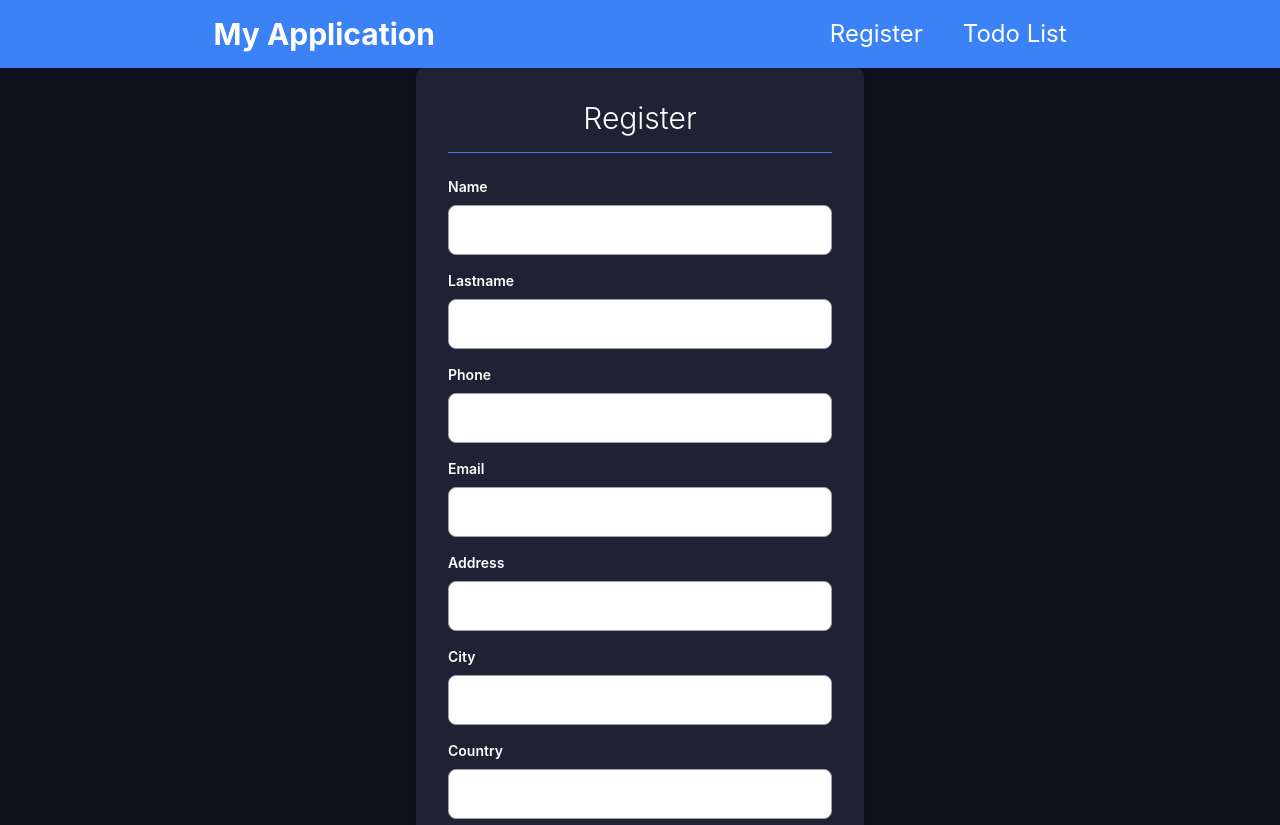
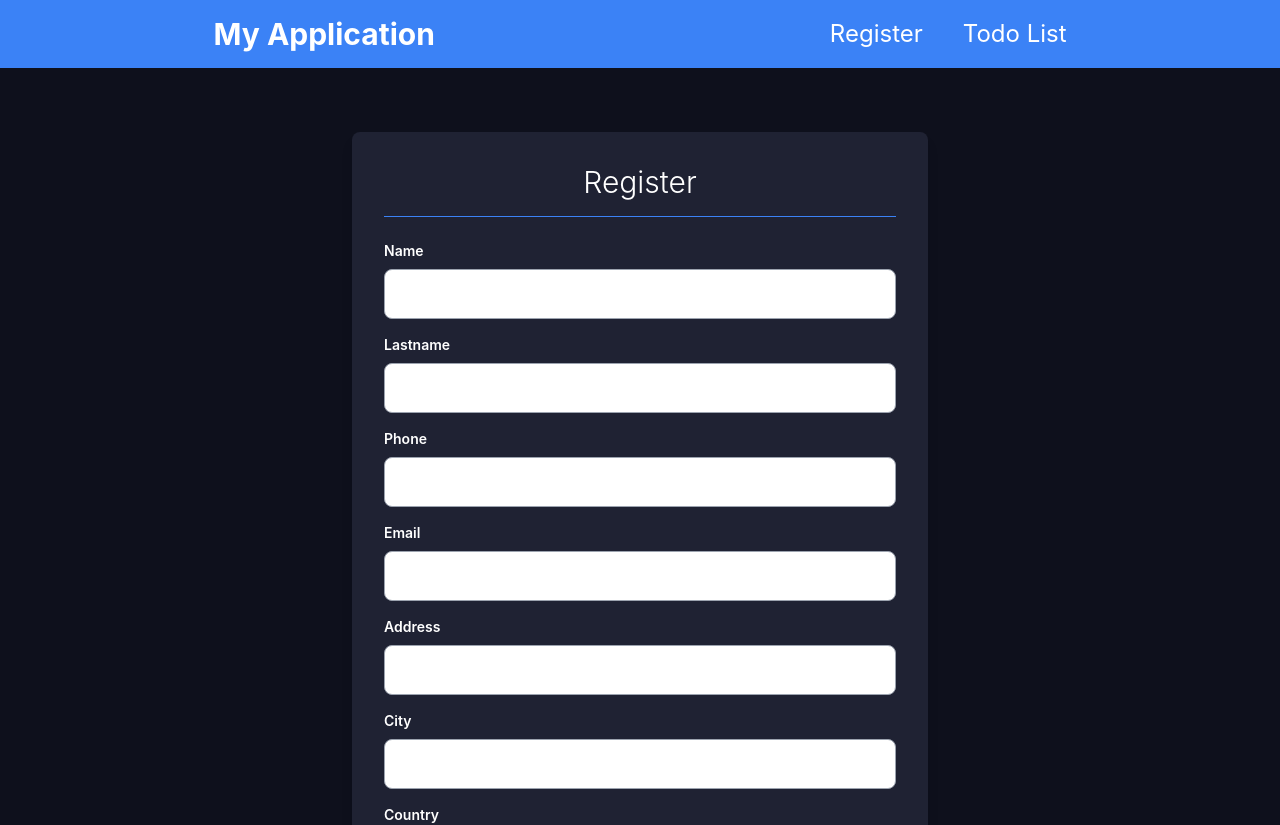
Before and after one commit to babanat/Homework_28, a React (Create React App) app: page /register in a window 1280 px wide. Shown: the top 825 px of the page. Built offline with nearby package versions, Linux system fonts and the light colour scheme.

Commit message:
first commit2

```diff
--- a/src/App.js
+++ b/src/App.js
@@ -5,7 +5,6 @@ import Register from './components/Register';
 import TodoList from './components/TodoList';
 import NoteFound from "./components/NoteFound";
 import MyErrorBoundary from './components/ErrorBoundary';
-
 
 
 function App() {
--- a/src/components/Register.js
+++ b/src/components/Register.js
@@ -50,7 +50,7 @@ function Register() {
 
   return (
     <div className="flex justify-center items-center min-h-screen bg-[#0e101c]">
-      <div className="max-w-md w-full p-8 bg-[#1f2233] text-white shadow-lg rounded-lg">
+      <div className="max-w-xl w-full  p-8 bg-[#1f2233] text-white shadow-lg rounded-lg mt-16">
         <h2 className="text-3xl font-light mb-6 text-center border-b border-blue-500 pb-4">Register</h2>
         <form onSubmit={handleSubmit(onSubmit)} className="space-y-4">
           {["name", "lastname", "phone", "email", "address", "city", "country", "zipCode"].map((field) => (
```
